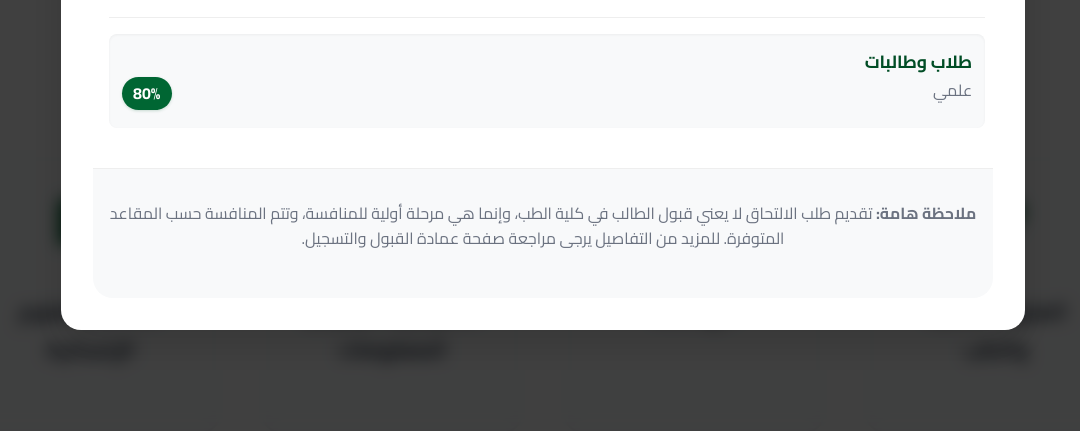
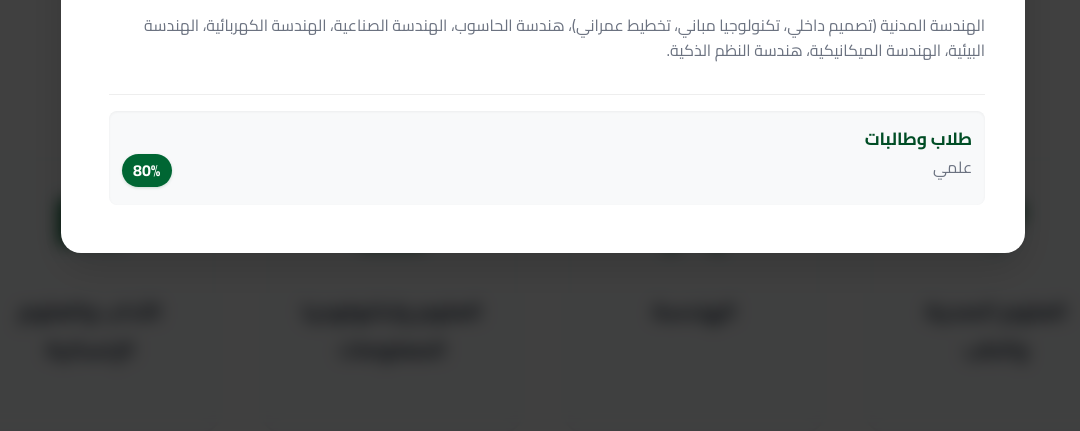
Before and after one commit to hamadaraburjela-dev/IUG2006, a plain HTML site: page admission.html in a window 1280 px wide. Both pictures are taken after a click on the element "الهندسة". Shown: the part 369-800 px from the top of the page, without its empty margins (97-1177 px from the left). Drawn offline with Linux system fonts and the light colour scheme.

Commit message:
تم تعديل

```diff
--- a/admission.html
+++ b/admission.html
@@ -70,7 +70,7 @@
 <h2 id="modal-title">الكليات المتاحة</h2>
 </div>
 <div id="modal-body"></div>
-<div class="modal-footer">
+<div class="modal-footer" id="modal-footer" style="display: none;">
 <p><strong>ملاحظة هامة:</strong> تقديم طلب الالتحاق لا يعني قبول الطالب في كلية الطب، وإنما هي مرحلة أولية للمنافسة، وتتم المنافسة حسب المقاعد المتوفرة. للمزيد من التفاصيل يرجى مراجعة صفحة عمادة القبول والتسجيل.</p>
 </div>
 </div>
@@ -139,6 +139,7 @@
             const modalTitle = document.getElementById('modal-title');
             const modalIcon = document.getElementById('modal-icon');
             const modalBody = document.getElementById('modal-body');
+            const modalFooter = document.getElementById('modal-footer');
 
             categoryCards.forEach(card => {
                 card.addEventListener('click', () => {
@@ -149,6 +150,14 @@
                         modalIcon.className = `${data.icon} fa-fw`;
                         modalBody.innerHTML = data.content;
                         modalBody.scrollTop = 0;
+
+                        // إظهار الملاحظة فقط لقسم العلوم الصحية والطب
+                        if (category === 'health') {
+                            modalFooter.style.display = 'block';
+                        } else {
+                            modalFooter.style.display = 'none';
+                        }
+
                         modal.classList.add('active');
                     }
                 });
```
